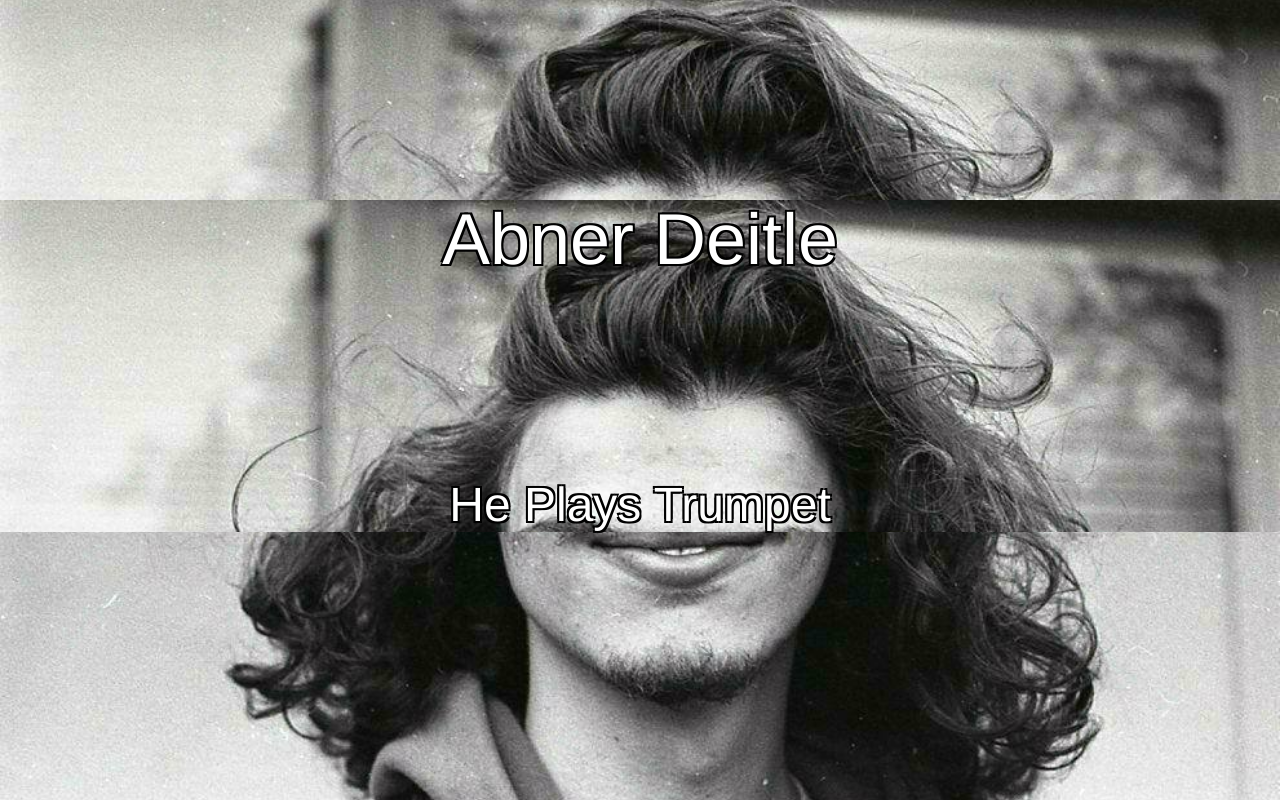
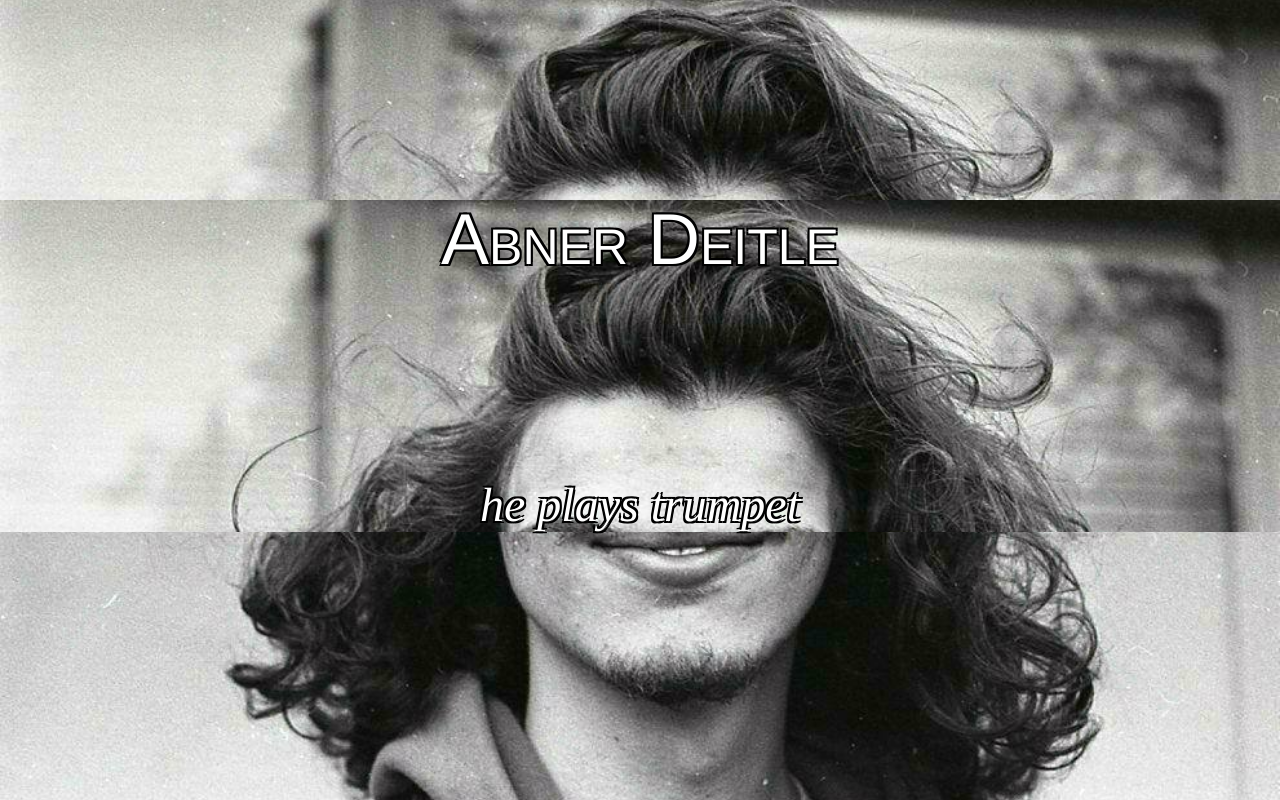
Before and after one commit to samdeitle/QG, a plain HTML site: page abner/index.html in a window 1280 px wide. Drawn offline with nearby package versions, Linux system fonts and the light colour scheme.

Commit message:
minor styling in Abner

```diff
--- a/abner/index.html
+++ b/abner/index.html
@@ -8,7 +8,7 @@
 <body>
 	<div class="header">
 		<h1><span id='title'>Abner Deitle</span></h1>
-		<h2><span id='subtitle'>He Plays Trumpet</span></h2>
+		<h2><span id='subtitle'>he plays trumpet</span></h2>
 	</div>
 </body>
 </html>
--- a/abner/main.css
+++ b/abner/main.css
@@ -23,9 +23,12 @@ span {
 
 #title {
 	font-size: 72px;
+	font-variant: small-caps;
 }
 #subtitle {
+	font-family: Times, Times New Roman, serif;
 	font-size: 48px;
+	font-style: italic;
 }
 
 .header * {
```
